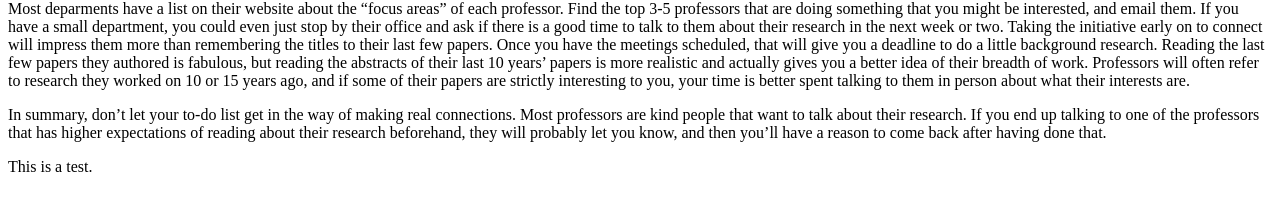
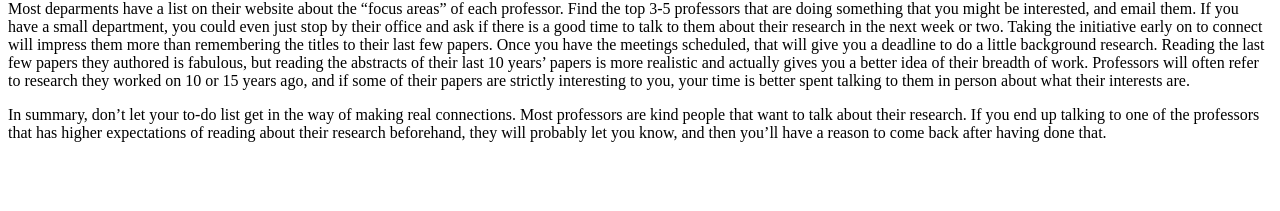
Before and after one commit to kratzercanby/kratzercanby.github.io, a Jekyll site: the page built from _posts/2018-11-25-looking-for-an-advisor.md, in a window 1280 px wide. Shown: the part 280-491 px from the top of the page. Built offline with Jekyll 4.4.1, drawn with Linux system fonts in a browser that asks for light colours.

Commit message:
removed test

```diff
--- a/_posts/2018-11-25-looking-for-an-advisor.md
+++ b/_posts/2018-11-25-looking-for-an-advisor.md
@@ -10,5 +10,3 @@ If you are actually going to read through every professor's last three papers, t
 Most deparments have a list on their website about the "focus areas" of each professor. Find the top 3-5 professors that are doing something that you might be interested, and email them. If you have a small department, you could even just stop by their office and ask if there is a good time to talk to them about their research in the next week or two. Taking the initiative early on to connect will impress them more than remembering the titles to their last few papers. Once you have the meetings scheduled, that will give you a deadline to do a little background research. Reading the last few papers they authored is fabulous, but reading the abstracts of their last 10 years' papers is more realistic and actually gives you a better idea of their breadth of work. Professors will often refer to research they worked on 10 or 15 years ago, and if some of their papers are strictly interesting to you, your time is better spent talking to them in person about what their interests are.
 
 In summary, don't let your to-do list get in the way of making real connections. Most professors are kind people that want to talk about their research. If you end up talking to one of the professors that has higher expectations of reading about their research beforehand, they will probably let you know, and then you'll have a reason to come back after having done that.
-
-This is a test.
```
Also changed, not shown: 12 other files.
